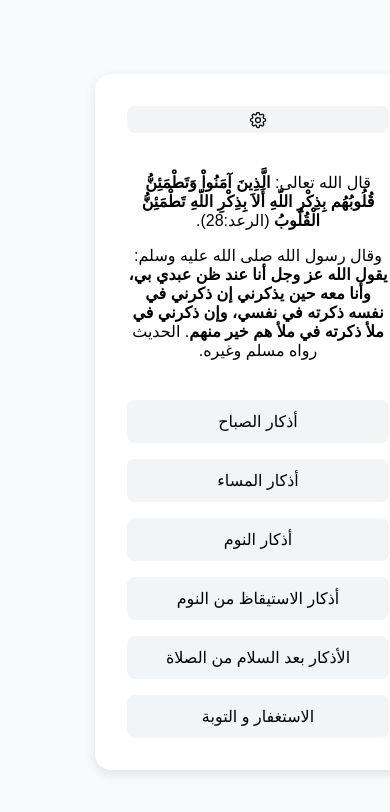
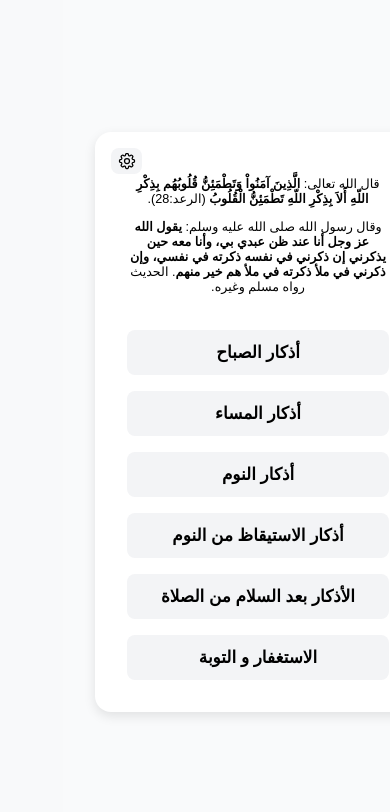
Before and after one commit to mosafa697/azkar, a React (Create React App) app: page / in a window 390 px wide. Shown: the top 812 px of the page. Built offline with nearby package versions, Linux system fonts and the light colour scheme.

Commit message:
feat: Handle font size to be controled by scale

```diff
--- a/src/config/config.js
+++ b/src/config/config.js
@@ -1,9 +1,9 @@
 const config = {
   font: {
-    minSize: parseInt(process.env.REACT_APP_MIN_FONT_SIZE, 10),
-    maxSize: parseInt(process.env.REACT_APP_MAX_FONT_SIZE, 10),
-    defaultSize: parseInt(process.env.REACT_APP_DEFAULT_FONT_SIZE, 10),
-    increment: parseInt(process.env.REACT_APP_FONT_SIZE_INCREMENT, 10),
+    minSize: parseFloat(process.env.REACT_APP_MIN_FONT_SIZE) || 1.4,
+    maxSize: parseFloat(process.env.REACT_APP_MAX_FONT_SIZE) || 4.0,
+    defaultSize: parseFloat(process.env.REACT_APP_DEFAULT_FONT_SIZE) || 2.4,
+    increment: parseFloat(process.env.REACT_APP_FONT_SIZE_INCREMENT) || 0.2,
   },
   app: {
     name: process.env.REACT_APP_APP_NAME,
--- a/src/styles/App.css
+++ b/src/styles/App.css
@@ -32,7 +32,7 @@ body {
 }
 
 .phrase {
-  font-size: 24px;
+  font-size: 2vh;
   color: #333;
   cursor: pointer;
   margin-bottom: 20px;
@@ -42,36 +42,3 @@ body {
 .dark .phrase {
   color: #e2e8f0;
 }
-
-.counter {
-  font-size: 18px;
-  color: #555;
-  margin-bottom: 20px;
-}
-
-.dark .counter {
-  color: #cbd5e1;
-}
-
-.next-btn {
-  background-color: #007bff;
-  color: white;
-  padding: 10px 25px;
-  border: none;
-  border-radius: 10px;
-  font-size: 16px;
-  cursor: pointer;
-  transition: background 0.3s;
-}
-
-.next-btn:hover {
-  background-color: #0056b3;
-}
-
-.dark .next-btn {
-  background-color: #2563eb;
-}
-
-.dark .next-btn:hover {
-  background-color: #1d4ed8;
-}
--- a/src/styles/Categories.css
+++ b/src/styles/Categories.css
@@ -31,6 +31,7 @@
 }
 
 .card {
+  position: relative;
   background-color: #fff;
   border-radius: 16px;
   box-shadow: 0 4px 12px rgba(0, 0, 0, 0.1);
@@ -49,6 +50,10 @@
   color: #f8fafc;
 }
 
+.card-header {
+  font-size: 1.5vh;
+}
+
 .categories-container {
   display: flex;
   flex-direction: column;
@@ -60,8 +65,8 @@
   border: none;
   border-radius: 8px;
   padding: 0.75rem 1rem;
-  font-size: 1.1rem;
-  font-weight: 500;
+  font-size: 2vh;
+  font-weight: 1000;
   text-align: center;
   cursor: pointer;
   transition: background-color 0.2s ease;
@@ -99,6 +104,10 @@
   display: flex;
   align-items: center;
   justify-content: center;
+  position: absolute;
+  top: 1rem;
+  left: 1rem;
+  z-index: 1000;
 }
 
 .setting-btn:hover {
@@ -192,9 +201,3 @@
     gap: 1rem;
   }
 }
-
-@media (max-width: 480px) {
-  .category-btn {
-    font-size: 1rem;
-  }
-}
--- a/src/styles/ZekrCounter.css
+++ b/src/styles/ZekrCounter.css
@@ -1,9 +1,9 @@
 .counter-btn {
   background-color: #f3f4f6;
   border: 2px solid #ccc;
-  border-radius: 8px;
-  padding: 0.4rem 0.75rem;
-  font-size: 24px;
+  border-radius: 40px;
+  padding: 1.5rem 2rem;
+  font-size: 3vh;
   font-weight: bold;
   transition: transform 0.3s ease;
   cursor: pointer;
```
Also changed, not shown: 1 other file (tests, documents, lock files or other folders).
